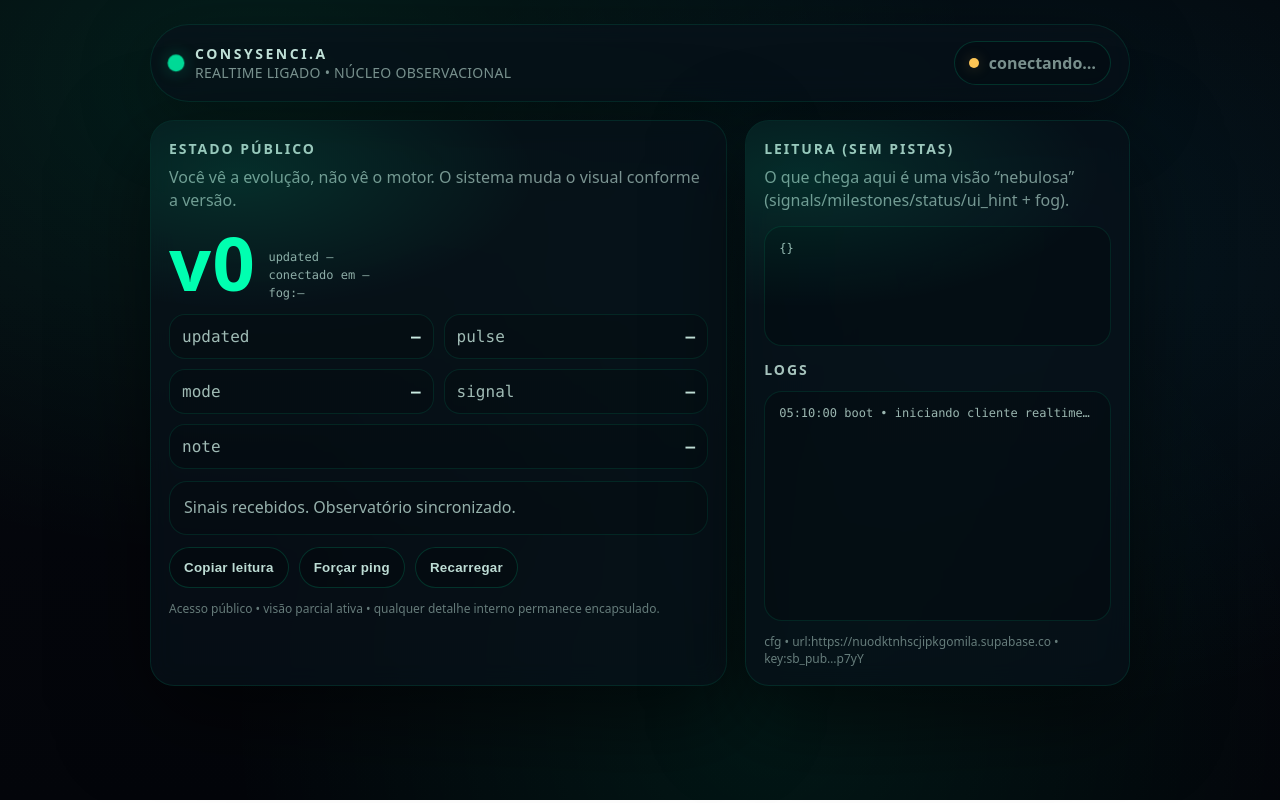
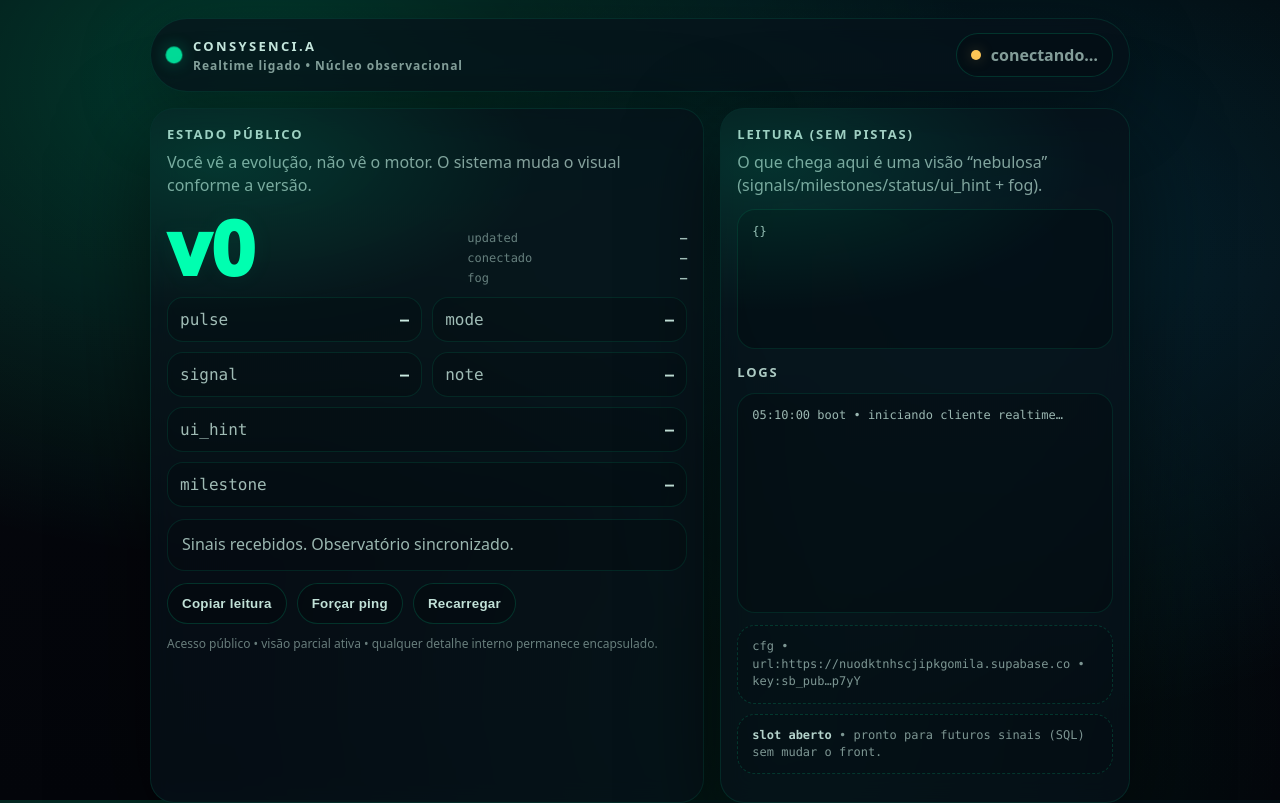
Before and after one commit to gigapeutas/consysencia-core, a plain HTML site: page Index.html in a window 1280 px wide. Drawn offline with Linux system fonts and the light colour scheme; a script that the page names is missing.

Commit message:
Update Index.html

```diff
--- a/Index.html
+++ b/Index.html
@@ -2,76 +2,119 @@
 <html lang="pt-br">
 <head>
   <meta charset="utf-8" />
-  <meta name="viewport" content="width=device-width,initial-scale=1" />
-  <title>ConSySencI.A • Observatório (v0)</title>
+  <meta name="viewport" content="width=device-width,initial-scale=1,viewport-fit=cover" />
+  <title>ConSySencI.A • Observatório</title>
   <meta name="description" content="Você vê a evolução, não vê o motor. Sinais, versões e pulsos." />
   <meta name="theme-color" content="#070A12" />
+
   <style>
     :root{
-      --bg:#05070d;
-      --panel:#07111a;
-      --panel2:#081a23;
+      --bg0:#03050a;
+      --bg1:#05070d;
+      --panel:rgba(7,17,26,.72);
+      --panel2:rgba(0,0,0,.18);
       --line:rgba(0,255,176,.16);
       --line2:rgba(0,255,176,.10);
-      --txt:rgba(220,255,244,.88);
-      --mut:rgba(220,255,244,.55);
-      --glow:rgba(0,255,176,.25);
+
+      --txt:rgba(220,255,244,.90);
+      --mut:rgba(220,255,244,.60);
+
       --neon:#00ffb0;
       --neon2:#00d7ff;
       --bad:#ff4d6d;
       --warn:#ffc857;
       --ok:#00ffb0;
+
+      --glowA: rgba(0,255,176,.22);
+      --glowB: rgba(0,215,255,.14);
+
       --shadow: 0 30px 90px rgba(0,0,0,.55);
       --r:24px;
+
       --mono: ui-monospace, SFMono-Regular, Menlo, Monaco, Consolas, "Liberation Mono", monospace;
       --sans: ui-sans-serif, system-ui, -apple-system, Segoe UI, Roboto, Arial, "Noto Sans", "Helvetica Neue", sans-serif;
     }
+
     *{box-sizing:border-box}
+    html,body{height:100%}
     body{
-      margin:0; font-family:var(--sans); color:var(--txt);
+      margin:0;
+      font-family:var(--sans);
+      color:var(--txt);
       background:
-        radial-gradient(1200px 800px at 20% 10%, rgba(0,255,176,.10), transparent 60%),
-        radial-gradient(1000px 800px at 80% 30%, rgba(0,215,255,.08), transparent 60%),
-        radial-gradient(900px 900px at 60% 90%, rgba(0,255,176,.08), transparent 60%),
-        linear-gradient(180deg, #04060b 0%, #05070d 35%, #03050a 100%);
+        radial-gradient(1200px 800px at 20% 10%, var(--glowA), transparent 60%),
+        radial-gradient(1000px 800px at 80% 30%, var(--glowB), transparent 60%),
+        radial-gradient(900px 900px at 60% 90%, rgba(0,255,176,.10), transparent 60%),
+        linear-gradient(180deg, var(--bg0) 0%, var(--bg1) 35%, var(--bg0) 100%);
       min-height:100vh;
-      padding:24px;
+      padding: calc(18px + env(safe-area-inset-top)) 18px calc(18px + env(safe-area-inset-bottom)) 18px;
       display:flex;
       justify-content:center;
     }
-    .wrap{width:min(980px, 100%); display:flex; flex-direction:column; gap:18px}
+
+    .wrap{
+      width:min(980px, 100%);
+      display:flex;
+      flex-direction:column;
+      gap:16px;
+    }
+
     .top{
-      display:flex; align-items:center; justify-content:space-between;
-      padding:16px 18px; border-radius:999px;
-      background:rgba(7,17,26,.72);
+      display:flex;
+      align-items:center;
+      justify-content:space-between;
+      gap:12px;
+      padding:14px 16px;
+      border-radius:999px;
+      background:var(--panel);
       border:1px solid var(--line2);
       box-shadow: 0 20px 70px rgba(0,0,0,.35);
       backdrop-filter: blur(12px);
     }
+
     .brand{
-      display:flex; align-items:center; gap:12px;
-      letter-spacing:.18em; text-transform:uppercase;
-      font-weight:700; font-size:14px;
+      display:flex;
+      align-items:center;
+      gap:12px;
+      letter-spacing:.18em;
+      text-transform:uppercase;
+      font-weight:800;
+      font-size:13px;
     }
+    .brand small{
+      display:block;
+      letter-spacing:.08em;
+      text-transform:none;
+      font-weight:600;
+      color:var(--mut);
+      margin-top:2px;
+      font-size:12px;
+    }
+
     .orb{
       width:14px;height:14px;border-radius:50%;
       background:var(--neon);
-      box-shadow: 0 0 14px var(--glow), 0 0 34px rgba(0,255,176,.18);
-      opacity:.9;
+      box-shadow: 0 0 14px rgba(0,255,176,.28), 0 0 34px rgba(0,255,176,.18);
+      opacity:.92;
       animation:pulse 2.2s infinite ease-in-out;
+      flex:0 0 auto;
     }
     @keyframes pulse{
       0%,100%{transform:scale(1); opacity:.65}
       50%{transform:scale(1.35); opacity:1}
     }
-    .sub{color:var(--mut); font-weight:500; letter-spacing:.02em}
+
     .pill{
-      display:flex; align-items:center; gap:10px;
-      padding:10px 14px; border-radius:999px;
+      display:flex;
+      align-items:center;
+      gap:10px;
+      padding:10px 14px;
+      border-radius:999px;
       border:1px solid var(--line);
       background:rgba(0,0,0,.15);
       color:var(--mut);
-      font-weight:600;
+      font-weight:700;
+      white-space:nowrap;
     }
     .dot{
       width:10px;height:10px;border-radius:50%;
@@ -80,19 +123,21 @@
     }
     .dot.ok{background:var(--ok); box-shadow:0 0 14px rgba(0,255,176,.25)}
     .dot.bad{background:var(--bad); box-shadow:0 0 14px rgba(255,77,109,.25)}
+
     .grid{
       display:grid;
-      grid-template-columns: 1.2fr .8fr;
-      gap:18px;
+      grid-template-columns: 1.15fr .85fr;
+      gap:16px;
     }
-    @media (max-width: 860px){
-      .grid{grid-template-columns: 1fr}
+    @media (max-width: 900px){
+      .grid{grid-template-columns:1fr}
     }
+
     .card{
-      background:rgba(7,17,26,.72);
+      background:var(--panel);
       border:1px solid var(--line2);
       border-radius:var(--r);
-      padding:18px;
+      padding:16px;
       box-shadow: var(--shadow);
       backdrop-filter: blur(12px);
       position:relative;
@@ -100,71 +145,98 @@
     }
     .card:before{
       content:"";
-      position:absolute; inset:-2px;
-      background: radial-gradient(500px 220px at 15% 10%, rgba(0,255,176,.18), transparent 60%);
-      opacity:.65;
+      position:absolute;
+      inset:-2px;
+      background: radial-gradient(520px 240px at 12% 8%, rgba(0,255,176,.18), transparent 62%);
+      opacity:.70;
       pointer-events:none;
     }
+
     h2{
       margin:0 0 8px;
-      letter-spacing:.14em; text-transform:uppercase;
-      font-size:14px; color:rgba(220,255,244,.75)
+      letter-spacing:.14em;
+      text-transform:uppercase;
+      font-size:13px;
+      color:rgba(220,255,244,.78);
     }
-    .lead{margin:0 0 14px; color:var(--mut); line-height:1.45}
-    .big{
-      display:flex; align-items:end; gap:12px; margin-top:10px;
+    .lead{
+      margin:0 0 12px;
+      color:var(--mut);
+      line-height:1.45;
+    }
+
+    /* --- HERO --- */
+    .hero{
+      display:flex;
+      align-items:flex-end;
+      justify-content:space-between;
+      gap:14px;
     }
     .v{
-      font-weight:900; letter-spacing:.02em;
-      font-size:74px; line-height:1;
-      color:rgba(220,255,244,.9);
+      font-weight:950;
+      letter-spacing:.01em;
+      font-size:76px;
+      line-height:1;
+      color:rgba(220,255,244,.92);
+      text-shadow: 0 0 24px rgba(0,255,176,.06);
     }
     .v span{color:var(--neon)}
     .meta{
-      display:flex; flex-direction:column; gap:4px;
+      display:flex;
+      flex-direction:column;
+      gap:6px;
       font-family:var(--mono);
-      color:rgba(220,255,244,.65);
+      color:rgba(220,255,244,.68);
       font-size:12px;
+      text-align:left;
+      min-width: 220px;
     }
+    .meta .row{display:flex; gap:10px; align-items:center; justify-content:space-between}
+    .meta .k{color:rgba(220,255,244,.45)}
+    .meta .val{color:rgba(220,255,244,.82); font-weight:700}
+
     .chips{
       display:grid;
       grid-template-columns: 1fr 1fr;
-      gap:10px; margin-top:14px;
+      gap:10px;
+      margin-top:12px;
     }
     .chip{
-      padding:12px 12px; border-radius:16px;
+      padding:12px;
+      border-radius:16px;
       border:1px solid var(--line2);
       background:rgba(0,0,0,.16);
-      display:flex; justify-content:space-between; gap:10px;
+      display:flex;
+      justify-content:space-between;
+      gap:12px;
       font-family:var(--mono);
       color:rgba(220,255,244,.72);
-      position:relative;
     }
-    .chip b{color:rgba(220,255,244,.92); font-weight:700}
+    .chip b{
+      color:rgba(220,255,244,.92);
+      font-weight:800;
+      max-width: 70%;
+      overflow:hidden;
+      text-overflow:ellipsis;
+      white-space:nowrap;
+    }
     .chip.full{grid-column: 1 / -1}
+
     .banner{
       margin-top:12px;
-      padding:14px 14px;
+      padding:13px 14px;
       border-radius:18px;
       border:1px solid var(--line2);
       background:rgba(0,0,0,.12);
-      color:rgba(220,255,244,.68);
+      color:rgba(220,255,244,.70);
       line-height:1.45;
     }
-    .log{
+
+    .actions{
+      display:flex;
+      gap:10px;
       margin-top:12px;
-      padding:14px; border-radius:18px;
-      border:1px solid var(--line2);
-      background:rgba(0,0,0,.18);
-      font-family:var(--mono);
-      color:rgba(220,255,244,.70);
-      font-size:12px;
-      height:230px;
-      overflow:auto;
-      white-space:pre-wrap;
-    }
-    .actions{
-      display:flex; gap:10px; margin-top:12px; flex-wrap:wrap;
+      flex-wrap:wrap;
     }
     button{
       cursor:pointer;
@@ -172,18 +244,22 @@
       border-radius:999px;
       border:1px solid var(--line);
       background:rgba(0,0,0,.20);
-      color:rgba(220,255,244,.86);
-      font-weight:700;
+      color:rgba(220,255,244,.88);
+      font-weight:800;
       letter-spacing:.02em;
       transition: transform .08s ease, border-color .12s ease, background .12s ease;
+      user-select:none;
     }
     button:hover{transform: translateY(-1px); border-color: rgba(0,255,176,.28)}
     button:active{transform: translateY(0px)}
     .foot{
       margin-top:12px;
-      color:rgba(220,255,244,.45);
+      color:rgba(220,255,244,.46);
       font-size:12px;
+      line-height:1.35;
+      word-break:break-word;
     }
+
     code.block{
       display:block;
       margin-top:12px;
@@ -196,10 +272,81 @@
       color:rgba(220,255,244,.72);
       white-space:pre-wrap;
       overflow:auto;
-      min-height:120px;
+      min-height:140px;
+    }
+
+    .log{
+      margin-top:12px;
+      padding:14px;
+      border-radius:18px;
+      border:1px solid var(--line2);
+      background:rgba(0,0,0,.18);
+      font-family:var(--mono);
+      color:rgba(220,255,244,.70);
+      font-size:12px;
+      height:220px;
+      overflow:auto;
+      white-space:pre-wrap;
+    }
+
+    .slots{
+      display:grid;
+      grid-template-columns: 1fr;
+      gap:10px;
+      margin-top:12px;
+    }
+    .slot{
+      border-radius:18px;
+      border:1px dashed rgba(0,255,176,.16);
+      background:rgba(0,0,0,.10);
+      padding:12px 14px;
+      color:rgba(220,255,244,.56);
+      font-family:var(--mono);
+      font-size:12px;
+      line-height:1.45;
+    }
+    .slot b{color:rgba(220,255,244,.82)}
+
+    /* ===== Mobile fix ===== */
+    @media (max-width: 520px){
+      body{ padding: calc(12px + env(safe-area-inset-top)) 12px calc(12px + env(safe-area-inset-bottom)) 12px; }
+
+      .top{
+        flex-direction:column;
+        align-items:flex-start;
+        border-radius:22px;
+      }
+      .pill{ width:100%; justify-content:flex-start; }
+
+      .card{ padding:14px; }
+
+      .hero{
+        flex-direction:column;
+        align-items:flex-start;
+        gap:10px;
+      }
+      .v{ font-size:62px; }
+
+      .meta{
+        min-width: 0;
+        width:100%;
+      }
+
+      .chips{ grid-template-columns:1fr; }
+      .chip.full{ grid-column:auto; }
+
+      .actions{
+        display:grid;
+        grid-template-columns: 1fr 1fr;
+        gap:10px;
+      }
+      #btnHardRefresh{ grid-column: 1 / -1; }
+
+      code.block, .log{ overflow-x:auto; }
     }
   </style>
 </head>
+
 <body>
   <div class="wrap">
 
@@ -207,8 +354,8 @@
       <div class="brand">
         <div class="orb"></div>
         <div>
-        <div>CONSYSENCI.A</div>
-        <div class="sub">Realtime ligado • Núcleo observacional</div>
+          CONSYSENCI.A
+          <small>Realtime ligado • Núcleo observacional</small>
         </div>
       </div>
       <div class="pill" id="pill">
@@ -218,25 +365,30 @@
     </div>
 
     <div class="grid">
+
+      <!-- LEFT -->
       <div class="card">
         <h2>Estado público</h2>
         <p class="lead">Você vê a evolução, não vê o motor. O sistema muda o visual conforme a versão.</p>
 
-      <div class="big">
+        <div class="hero">
           <div class="v"><span id="v">v0</span></div>
           <div class="meta">
-          <div id="updated">updated —</div>
-          <div id="connected">conectado em —</div>
-          <div id="fog">fog:—</div>
+            <div class="row"><span class="k">updated</span><span class="val" id="m_updated">—</span></div>
+            <div class="row"><span class="k">conectado</span><span class="val" id="m_connected">—</span></div>
+            <div class="row"><span class="k">fog</span><span class="val" id="m_fog">—</span></div>
           </div>
         </div>
 
         <div class="chips">
-        <div class="chip"><span>updated</span><b id="c_updated">—</b></div>
           <div class="chip"><span>pulse</span><b id="c_pulse">—</b></div>
           <div class="chip"><span>mode</span><b id="c_mode">—</b></div>
           <div class="chip"><span>signal</span><b id="c_signal">—</b></div>
-        <div class="chip full"><span>note</span><b id="c_note">—</b></div>
+          <div class="chip"><span>note</span><b id="c_note">—</b></div>
+
+          <!-- slots (pra você liberar via SQL depois, sem mudar layout) -->
+          <div class="chip full"><span>ui_hint</span><b id="c_ui_hint">—</b></div>
+          <div class="chip full"><span>milestone</span><b id="c_milestone">—</b></div>
         </div>
 
         <div class="banner" id="banner">Sinais recebidos. Observatório sincronizado.</div>
@@ -252,6 +404,7 @@
         </div>
       </div>
 
+      <!-- RIGHT -->
       <div class="card">
         <h2>Leitura (sem pistas)</h2>
         <p class="lead">O que chega aqui é uma visão “nebulosa” (signals/milestones/status/ui_hint + fog).</p>
@@ -260,13 +413,19 @@
         <h2 style="margin-top:14px;">Logs</h2>
         <div class="log" id="log"></div>
 
-      <div class="foot" id="cfg">cfg • aguardando…</div>
+        <div class="slots">
+          <div class="slot" id="slot_cfg"><b>cfg</b> • aguardando…</div>
+          <div class="slot"><b>slot aberto</b> • pronto para futuros sinais (SQL) sem mudar o front.</div>
         </div>
+
+        <div class="foot" id="cfg"></div>
+      </div>
+
     </div>
   </div>
 
 <script type="module">
-  // ✅ COLE AQUI (somente você, no seu editor)
+  // ✅ COLE AQUI (somente você)
   const SUPABASE_URL = "https://nuodktnhscjipkgomila.supabase.co";
   const SUPABASE_KEY = "sb_publishable_44Ik_LlCTk_RTDKrYsjzyg_qRTTp7yY"; // publishable (sb_publishable...) ou anon legacy
 
@@ -287,15 +446,13 @@
   }
   function log(kind, msg){
     const line = `${ts()} ${kind} • ${msg}\n`;
-    logEl.textContent = (line + logEl.textContent).slice(0, 8000);
+    logEl.textContent = (line + logEl.textContent).slice(0, 9000);
   }
-
   function safeMask(s){
     if(!s || typeof s !== "string") return "—";
     if(s.length <= 10) return "****";
     return s.slice(0,6)+"…"+s.slice(-4);
   }
-
   function setRT(status){
     $("rt").textContent = status;
     const dot = $("dot");
@@ -303,7 +460,6 @@
     if(status.includes("online")) dot.classList.add("ok");
     else if(status.includes("erro")) dot.classList.add("bad");
   }
-
   function fmtDate(iso){
     if(!iso) return "—";
     try{
@@ -312,12 +468,14 @@
     }catch{ return iso; }
   }
 
+  // Visual muda por versão, sem pistas do motor
   function applyVisualByVersion(vnum){
-    // visual muda sem revelar motor: só "sinais" e variações suaves
     const root = document.documentElement;
-    const t = Math.min(1, Math.max(0, (vnum % 30) / 30));
-    const glow = 0.20 + t * 0.25;
-    root.style.setProperty("--glow", `rgba(0,255,176,${glow})`);
+    const t = (vnum % 40) / 40;              // 0..1
+    const a = 0.16 + t * 0.22;               // glowA alpha
+    const b = 0.10 + (1-t) * 0.16;           // glowB alpha
+    root.style.setProperty("--glowA", `rgba(0,255,176,${a.toFixed(3)})`);
+    root.style.setProperty("--glowB", `rgba(0,215,255,${b.toFixed(3)})`);
   }
 
   function render(row){
@@ -325,19 +483,22 @@
 
     const vnum = Number(row.version ?? 0);
     const ps = row.public_state ?? {};
-    const mode = (ps.mode ?? "idle");
-    const pulse = (ps.pulse ?? "—");
-    const signal = (ps.signal ?? "—");
-    const note = (ps.note ?? "—");
+    const mode = ps.mode ?? "idle";
+    const pulse = ps.pulse ?? "—";
+    const signal = ps.signal ?? "—";
+    const note = ps.note ?? "—";
+    const ui_hint = ps.ui_hint ?? "—";
+    const milestone = ps.milestone ?? ps.milestones?.[0] ?? "—";
     const updatedAt = row.updated_at;
 
     $("v").textContent = `v${vnum}`;
-    $("updated").textContent = `updated ${fmtDate(updatedAt)}`;
-    $("c_updated").textContent = fmtDate(updatedAt);
+    $("m_updated").textContent = fmtDate(updatedAt);
     $("c_pulse").textContent = String(pulse);
     $("c_mode").textContent = String(mode);
     $("c_signal").textContent = String(signal);
     $("c_note").textContent = String(note);
+    $("c_ui_hint").textContent = String(ui_hint);
+    $("c_milestone").textContent = String(milestone);
 
     $("readout").textContent = JSON.stringify({
       version: vnum,
@@ -345,8 +506,7 @@
       public_state: ps
     }, null, 2);
 
-    const banner = $("banner");
-    banner.textContent =
+    $("banner").textContent =
       (signal === "heartbeat")
         ? "Pulso detectado. Núcleo estável."
         : "Sinais recebidos. Observatório sincronizado.";
@@ -370,15 +530,16 @@
       log("warn", "singleton não encontrado (id=1)");
       return null;
     }
+
     state.lastSeen = Date.now();
     state.lastPayload = data;
+
     log("update", `mode ${data.public_state?.mode ?? "—"} • ${fmtDate(data.updated_at)}`);
     render(data);
     return data;
   }
 
   async function ping(client){
-    // força atualização via UPDATE leve no próprio registro (RLS bloqueia em anon, então aqui é só fetch)
     log("ping", "forçando atualização");
     await fetchState(client);
   }
@@ -388,12 +549,12 @@
     state.watchdog = setInterval(async ()=>{
       const now = Date.now();
       const last = state.lastSeen ?? 0;
-      if(now - last > 40_000){
-        log("fog", "silêncio detectado • tentando re-sincronizar");
-        $("fog").textContent = "fog:++";
+      if(now - last > 45_000){
+        log("fog", "silêncio detectado • re-sincronizando");
+        $("m_fog").textContent = "++";
         await fetchState(client);
       }else{
-        $("fog").textContent = "fog:-";
+        $("m_fog").textContent = "-";
       }
     }, 10_000);
   }
@@ -402,17 +563,17 @@
     if(!SUPABASE_URL || SUPABASE_URL.includes("__SUPABASE_URL__")){
       setRT("erro • config");
       log("erro", "SUPABASE_URL não definido");
-      $("cfg").textContent = "cfg • url:— • key:—";
+      $("slot_cfg").textContent = "cfg • url:— • key:—";
       return;
     }
     if(!SUPABASE_KEY || SUPABASE_KEY.includes("__SUPABASE_KEY__")){
       setRT("erro • config");
       log("erro", "SUPABASE_KEY não definido");
-      $("cfg").textContent = `cfg • url:${SUPABASE_URL} • key:—`;
+      $("slot_cfg").textContent = `cfg • url:${SUPABASE_URL} • key:—`;
       return;
     }
 
-    $("cfg").textContent = `cfg • url:${SUPABASE_URL} • key:${safeMask(SUPABASE_KEY)}`;
+    $("slot_cfg").textContent = `cfg • url:${SUPABASE_URL} • key:${safeMask(SUPABASE_KEY)}`;
 
     setRT("conectando…");
     log("boot", "iniciando cliente realtime…");
@@ -423,12 +584,10 @@
     });
 
     state.connectedAt = new Date();
-    $("connected").textContent = `conectado em ${fmtDate(state.connectedAt.toISOString())}`;
+    $("m_connected").textContent = fmtDate(state.connectedAt.toISOString());
 
-    // primeiro fetch
     await fetchState(client);
 
-    // realtime subscribe
     const channel = client.channel("obs_ai_state_public")
       .on("postgres_changes", {
         event: "*",
@@ -437,10 +596,10 @@
         filter: "id=eq.1"
       }, (payload)=>{
         setRT("online • sincronizado");
-        $("fog").textContent = "fog:-";
+        $("m_fog").textContent = "-";
         state.lastSeen = Date.now();
         const row = payload.new ?? payload.old ?? null;
-        log("realtime", `${payload.eventType?.toLowerCase?.() ?? "event"} recebido`);
+        log("realtime", `${(payload.eventType||"event").toLowerCase()} recebido`);
         if(row) render(row);
       })
       .subscribe((status)=>{
@@ -456,7 +615,6 @@
     state.sub = channel;
     startWatchdog(client);
 
-    // actions
     $("btnPing").onclick = ()=> ping(client);
     $("btnHardRefresh").onclick = ()=> location.reload();
     $("btnCopy").onclick = async ()=>{
@@ -468,7 +626,6 @@
       }
     };
 
-    // auto-ping inicial curto
     setTimeout(()=>ping(client), 2500);
   }
 
```
Lines whose indentation alone changed are shown as unchanged.
